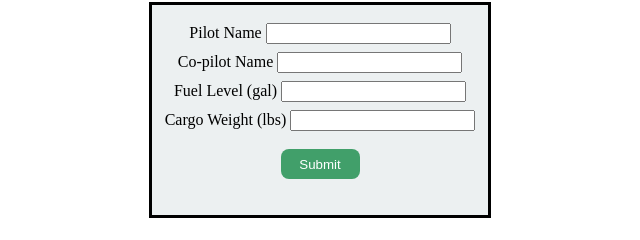
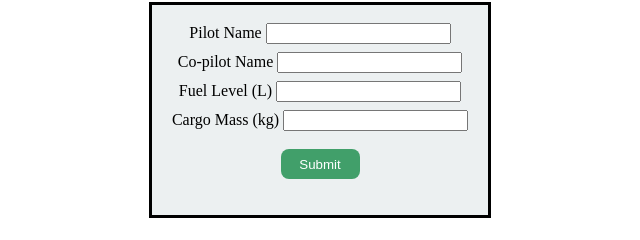
Before and after one commit to londayoung/Launch-Checklist-Form, a plain HTML site: page index.html in a window 1280 px wide. Shown: the part 169-409 px from the top of the page, 320-960 px from the left. Drawn offline with Linux system fonts and the light colour scheme.

Commit message:
Update index.html
Fixed unit inconsistencies (lbs vs. kg, L vs. gal) between book text and index.html.

```diff
--- a/index.html
+++ b/index.html
@@ -19,10 +19,10 @@
                     <label>Co-pilot Name <input type="text" name="copilotName"/></label>
                 </div>
                 <div style="display:flex; flex-direction: row; justify-content: center; align-items: center; margin: 8 0;">
-                    <label>Fuel Level (gal) <input type="text" name="fuelLevel"/></label>
+                    <label>Fuel Level (L) <input type="text" name="fuelLevel"/></label>
                 </div>
                 <div style="display:flex; flex-direction: row; justify-content: center; align-items: center; margin: 8 0;">
-                    <label>Cargo Weight (lbs) <input type="text" name="cargoWeight"/></label>
+                    <label>Cargo Mass (kg) <input type="text" name="cargoMass"/></label>
                 </div>
                 <button id="formSubmit">Submit</button>
             </form>
@@ -34,7 +34,7 @@
                     <li id="pilotStatus">Pilot Ready</li>
                     <li id="copilotStatus">Co-pilot Ready</li>
                     <li id="fuelStatus">Fuel level high enough for launch</li>
-                    <li id="cargoStatus">Cargo weight low enough for launch</li>
+                    <li id="cargoStatus">Cargo mass low enough for launch</li>
                 </ol>
             </div>
         </div>
```
